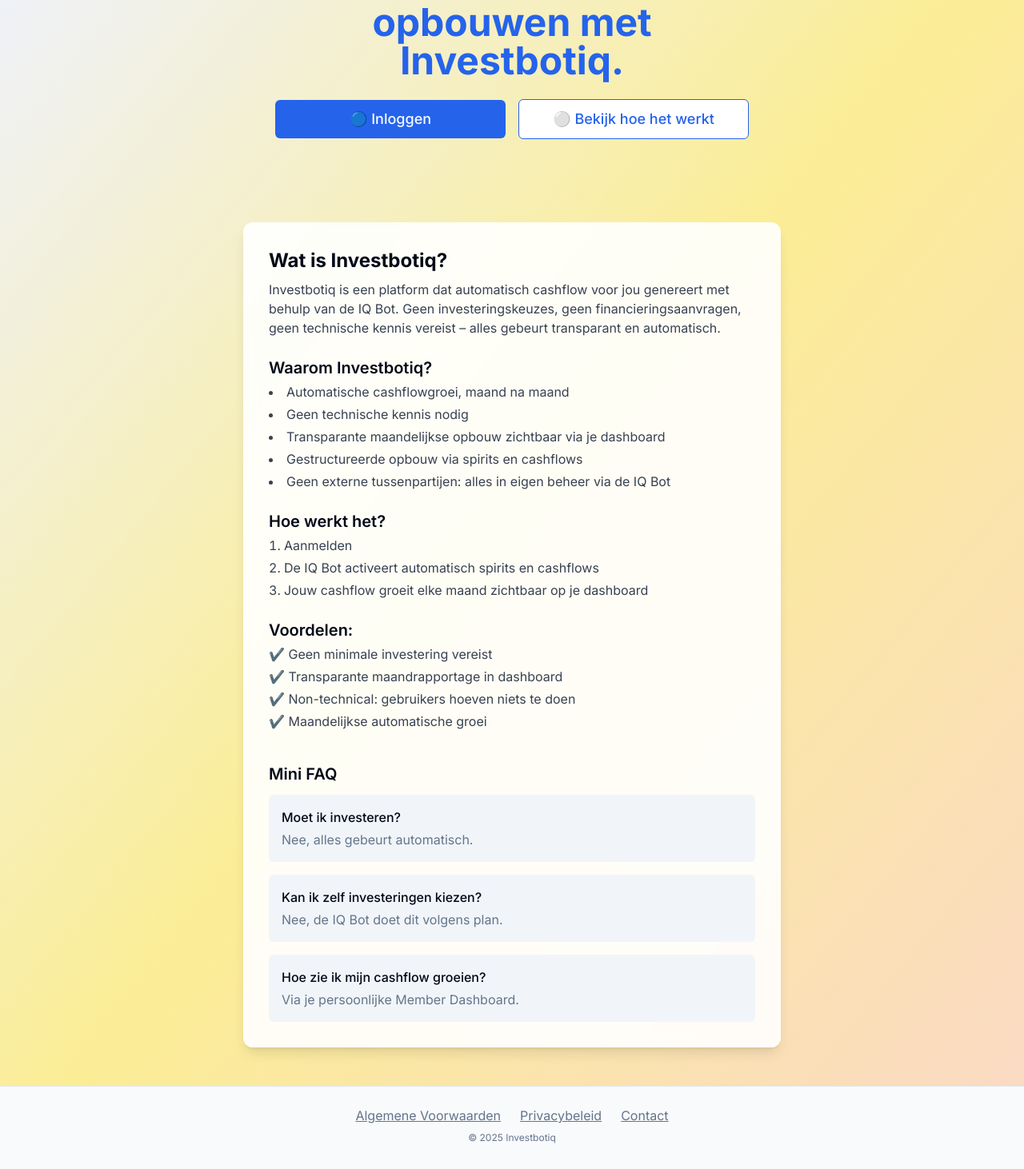
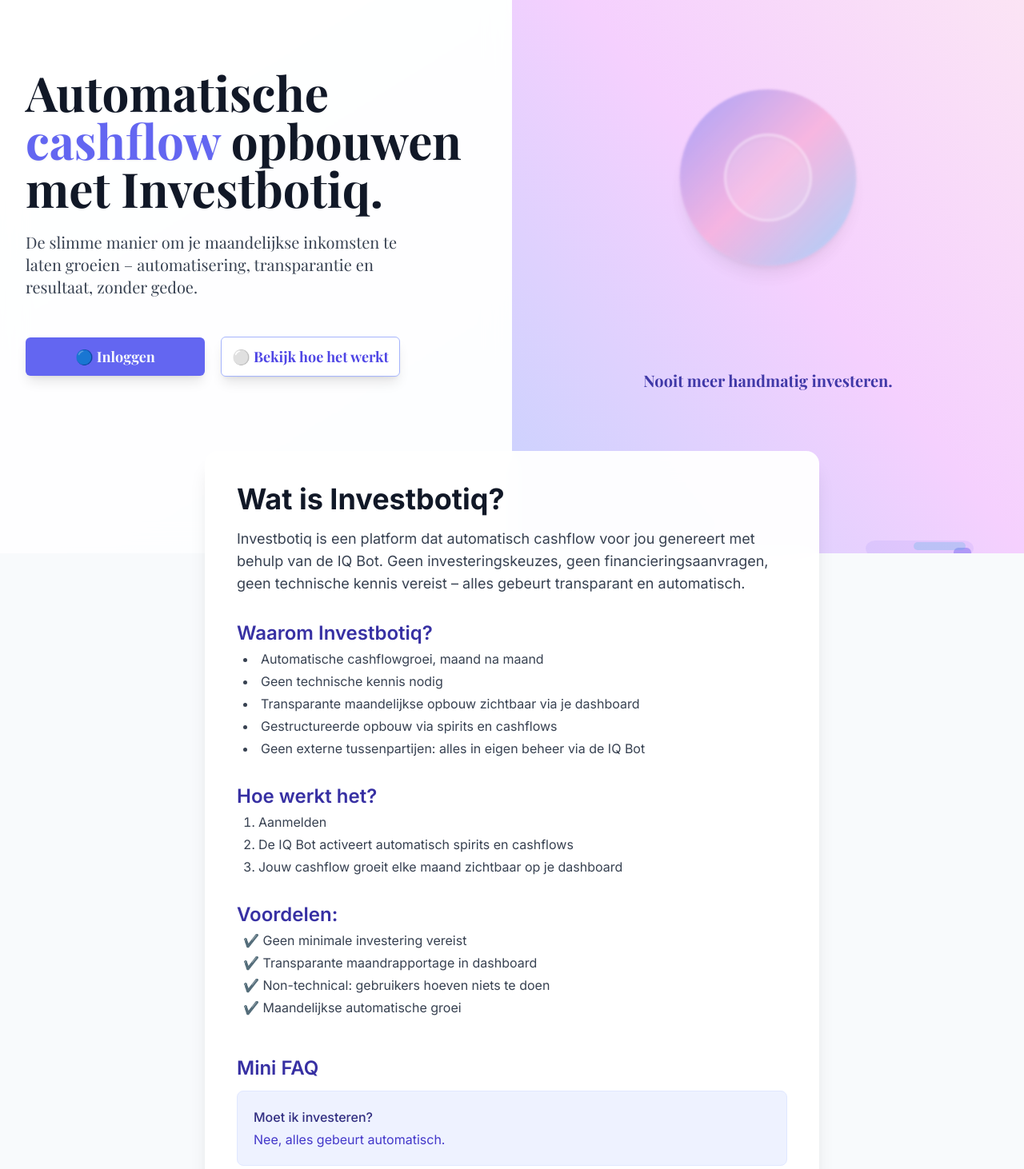
Before and after one commit to INVESTBOTIQ/INVESTBOTIQMAIN, a React (Vite) app: page / in a window 1280 px wide. Shown: the part 108-1570 px from the top of the page at 80% size. Built offline with nearby package versions, Linux system fonts and the light colour scheme.

Commit message:
feat: Improve home page design and animations
Refactor the home page to use a split-screen layout, add parallax scrolling, fade-in animations, smooth scrolling, and improve the hero section's visual appeal. Enhance button styles and incorporate a modern design with animated visuals.

```diff
--- a/index.html
+++ b/index.html
@@ -1,3 +1,4 @@
+
 <!DOCTYPE html>
 <html lang="en">
   <head>
@@ -6,15 +7,16 @@
     <title>investbotiq-insight-hub</title>
     <meta name="description" content="Lovable Generated Project" />
     <meta name="author" content="Lovable" />
-
     <meta property="og:title" content="investbotiq-insight-hub" />
     <meta property="og:description" content="Lovable Generated Project" />
     <meta property="og:type" content="website" />
     <meta property="og:image" content="https://lovable.dev/opengraph-image-p98pqg.png" />
-
     <meta name="twitter:card" content="summary_large_image" />
     <meta name="twitter:site" content="@lovable_dev" />
     <meta name="twitter:image" content="https://lovable.dev/opengraph-image-p98pqg.png" />
+
+    <!-- Playfair Display Google Font -->
+    <link rel="stylesheet" href="https://fonts.googleapis.com/css2?family=Playfair+Display:wght@400;700&display=swap">
   </head>
 
   <body>
--- a/package.json
+++ b/package.json
@@ -46,6 +46,7 @@
     "cmdk": "^1.0.0",
     "date-fns": "^3.6.0",
     "embla-carousel-react": "^8.3.0",
+    "framer-motion": "^12.7.4",
     "input-otp": "^1.2.4",
     "lucide-react": "^0.462.0",
     "next-themes": "^0.3.0",
--- a/src/pages/Home.tsx
+++ b/src/pages/Home.tsx
@@ -2,6 +2,7 @@
 import React, { useRef } from "react";
 import { Button } from "@/components/ui/button";
 import { Link } from "react-router-dom";
+import { motion, useAnimation, useInView, useScroll, useTransform } from "framer-motion";
 
 const FAQ = [
   {
@@ -18,92 +19,194 @@ const FAQ = [
   },
 ];
 
+// Kleine animated orb visual
+function OrbVisual() {
+  return (
+    <motion.div
+      initial={{ scale: 0.85, opacity: 0.6 }}
+      animate={{ scale: [0.85, 1.08, 0.98, 1], opacity: [0.65, 1, 0.7, 1] }}
+      transition={{
+        repeat: Infinity,
+        repeatType: "reverse",
+        duration: 3,
+        ease: "easeInOut",
+      }}
+      className="relative z-10"
+    >
+      <div className="w-48 h-48 md:w-64 md:h-64 rounded-full bg-gradient-to-br from-indigo-400 via-pink-300 to-sky-300 shadow-xl blur-[1px] flex items-center justify-center">
+        <div className="w-32 h-32 rounded-full bg-white/20 backdrop-blur-sm shadow-inner border-4 border-white/40" />
+      </div>
+    </motion.div>
+  );
+}
+
 export default function Home() {
+  // Section refs/controls
   const infoRef = useRef<HTMLDivElement>(null);
+  const { scrollY } = useScroll();
+  // Parallax: background moves slower than scroll
+  const yBG = useTransform(scrollY, [0, 400], [0, -70]);
 
+  // Smooth scroll naar info
   const handleScroll = () => {
     infoRef.current?.scrollIntoView({ behavior: "smooth" });
   };
 
+  // Fade-in helpers
+  function FadeIn({ children, className = "", delay = 0 }) {
     return (
-    <div className="min-h-screen flex flex-col bg-gradient-to-br from-[#eef2ff] via-[#fbed96] to-[#fad9c6]">
-      {/* Slogan + top actions */}
-      <div className="w-full max-w-2xl mx-auto text-center py-16 px-5">
-        <h1 className="text-4xl md:text-5xl font-extrabold text-primary mb-4">
-          Automatische cashflow opbouwen met Investbotiq.
+      <motion.div
+        initial={{ opacity: 0, y: 32 }}
+        whileInView={{ opacity: 1, y: 0 }}
+        viewport={{ once: true, amount: 0.7 }}
+        transition={{ duration: 0.9, delay }}
+        className={className}
+      >
+        {children}
+      </motion.div>
+    );
+  }
+
+  return (
+    <motion.div style={{ backgroundPositionY: yBG }}>
+      <div className="min-h-screen flex flex-col md:flex-row bg-gradient-to-br from-white via-[#eef2ff] to-indigo-100 font-playfair">
+        {/* LEFT: HERO */}
+        <div className="basis-1/2 flex flex-col items-center md:items-start justify-center px-8 py-20 md:py-0 bg-white/90 backdrop-blur-lg">
+          <FadeIn delay={0.03}>
+            <h1 className="text-4xl md:text-5xl lg:text-6xl font-extrabold text-gray-900 mb-6 leading-tight drop-shadow-sm text-left md:text-left">
+              Automatische <span className="text-indigo-500">cashflow</span> opbouwen <br className="hidden md:block"/> met Investbotiq.
             </h1>
-        <div className="flex flex-col md:flex-row items-center justify-center gap-4 mt-6 mb-10">
-          <Button className="w-72 text-lg py-6" asChild>
+          </FadeIn>
+          <FadeIn delay={0.16}>
+            <p className="mb-10 text-lg md:text-xl text-gray-700  max-w-lg text-left md:text-left">
+              De slimme manier om je maandelijkse inkomsten te laten groeien – automatisering, transparantie en resultaat, zonder gedoe.
+            </p>
+          </FadeIn>
+          <div className="flex flex-col md:flex-row items-center gap-5 mt-2 mb-7 w-full md:w-auto">
+            <FadeIn delay={0.23}>
+              <Button asChild
+                className="w-72 md:w-56 text-lg py-6 px-6 font-semibold shadow-lg bg-indigo-500 hover:bg-indigo-600 transition-all duration-300"
+              >
                 <Link to="/auth">🔵 Inloggen</Link>
               </Button>
+            </FadeIn>
+            <FadeIn delay={0.32}>
               <Button
-            className="w-72 text-lg py-6 border border-primary bg-white text-primary hover:bg-primary hover:text-white transition"
+                className="w-72 md:w-56 text-lg py-6 px-6 font-semibold border bg-white text-indigo-600 shadow-lg border-indigo-300 hover:bg-indigo-50 hover:text-indigo-700 transition-all duration-300"
                 variant="outline"
                 onClick={handleScroll}
               >
                 ⚪ Bekijk hoe het werkt
               </Button>
+            </FadeIn>
           </div>
         </div>
 
-      {/* Info section */}
-      <div ref={infoRef} className="mx-auto max-w-2xl w-full rounded-xl shadow-lg bg-white/90 backdrop-blur p-8 mt-0 mb-12">
-        {/* Wat is Investbotiq */}
-        <h2 className="text-2xl font-bold mb-2">Wat is Investbotiq?</h2>
-        <p className="mb-6 text-gray-700">
+        {/* RIGHT: COLOR + ORB ANIMATION */}
+        <div className="basis-1/2 relative flex flex-col justify-center items-center overflow-hidden bg-gradient-to-tr from-indigo-200 via-fuchsia-200 to-pink-100 md:min-h-screen min-h-[350px] py-12 px-4">
+          <OrbVisual />
+          <motion.div
+            initial={{ opacity: 0, x: 40 }}
+            animate={{ opacity: 0.75, x: 0 }}
+            transition={{ duration: 1.4, delay: 0.7 }}
+            className="absolute -bottom-6 right-12 z-0 hidden md:block"
+          >
+            <svg width="150" height="40">
+              <rect width="135" height="20" rx="12" fill="#9b87f533" />
+              <rect x="110" y="9" width="22" height="12" rx="6" fill="#9b87f5" />
+              <rect x="60" y="2" width="65" height="10" rx="5" fill="#1EAEDB44" />
+            </svg>
+          </motion.div>
+          <motion.div
+            initial={{ opacity: 0, y: 24 }}
+            animate={{ opacity: 0.95, y: 0 }}
+            transition={{ duration: 2.1, delay: 1.2 }}
+            className="mt-14 md:mt-28 text-indigo-800 font-semibold text-xl max-w-xs text-center z-10"
+          >
+            Nooit meer handmatig investeren.
+          </motion.div>
+        </div>
+      </div>
+
+      {/* INFO SECTION (parallax fade-in) */}
+      <div
+        ref={infoRef}
+        className="mx-auto max-w-3xl w-full rounded-2xl shadow-xl bg-white/95 backdrop-blur-lg p-10 mt-[-55px] md:-mt-32 z-30 relative animate-fade-in"
+        style={{ position: "relative" }}
+      >
+        <FadeIn delay={0.13}>
+          <h2 className="text-3xl md:text-4xl font-bold mb-4 text-gray-900">Wat is Investbotiq?</h2>
+        </FadeIn>
+        <FadeIn delay={0.24}>
+          <p className="mb-8 text-lg text-gray-700">
             Investbotiq is een platform dat automatisch cashflow voor jou genereert met behulp van de IQ Bot. Geen investeringskeuzes, geen financieringsaanvragen, geen technische kennis vereist – alles gebeurt transparant en automatisch.
           </p>
+        </FadeIn>
 
-        {/* Waarom investbotiq */}
-        <h3 className="text-xl font-semibold mb-1">Waarom Investbotiq?</h3>
-        <ul className="mb-6 list-disc list-inside space-y-1 text-gray-700">
+        <FadeIn delay={0.30}>
+          <h3 className="text-2xl font-semibold mb-1 text-indigo-800">Waarom Investbotiq?</h3>
+        </FadeIn>
+        <FadeIn delay={0.36}>
+          <ul className="mb-8 list-disc list-inside space-y-1 text-gray-700 pl-2">
             <li>Automatische cashflowgroei, maand na maand</li>
             <li>Geen technische kennis nodig</li>
             <li>Transparante maandelijkse opbouw zichtbaar via je dashboard</li>
             <li>Gestructureerde opbouw via spirits en cashflows</li>
             <li>Geen externe tussenpartijen: alles in eigen beheer via de IQ Bot</li>
           </ul>
+        </FadeIn>
 
-        {/* Hoe werkt het */}
-        <h3 className="text-xl font-semibold mb-1">Hoe werkt het?</h3>
-        <ol className="mb-6 list-decimal list-inside space-y-1 text-gray-700">
+        <FadeIn delay={0.42}>
+          <h3 className="text-2xl font-semibold mb-1 text-indigo-800">Hoe werkt het?</h3>
+        </FadeIn>
+        <FadeIn delay={0.48}>
+          <ol className="mb-8 list-decimal list-inside space-y-1 text-gray-700 pl-2">
             <li>Aanmelden</li>
             <li>De IQ Bot activeert automatisch spirits en cashflows</li>
             <li>Jouw cashflow groeit elke maand zichtbaar op je dashboard</li>
           </ol>
+        </FadeIn>
 
-        {/* Voordelen */}
-        <h3 className="text-xl font-semibold mb-1">Voordelen:</h3>
-        <ul className="mb-6 list-none space-y-1 text-gray-700">
+        <FadeIn delay={0.54}>
+          <h3 className="text-2xl font-semibold mb-1 text-indigo-800">Voordelen:</h3>
+        </FadeIn>
+        <FadeIn delay={0.60}>
+          <ul className="mb-8 list-none space-y-1 text-gray-700 pl-2">
             <li>✔️ Geen minimale investering vereist</li>
             <li>✔️ Transparante maandrapportage in dashboard</li>
             <li>✔️ Non-technical: gebruikers hoeven niets te doen</li>
             <li>✔️ Maandelijkse automatische groei</li>
           </ul>
+        </FadeIn>
 
-        {/* FAQ */}
-        <div className="mt-10">
-          <h3 className="text-xl font-semibold mb-3">Mini FAQ</h3>
+        <div className="mt-12">
+          <FadeIn delay={0.666}>
+            <h3 className="text-2xl font-semibold mb-3 text-indigo-800">
+              Mini FAQ
+            </h3>
+          </FadeIn>
           <div className="space-y-4">
             {FAQ.map((f, i) => (
-              <div key={i} className="bg-muted rounded-md p-4">
-                <p className="font-medium mb-1">{f.question}</p>
-                <p className="text-muted-foreground">{f.answer}</p>
+              <FadeIn delay={0.68 + 0.04 * i} key={f.question}>
+                <div className="bg-indigo-50 rounded-lg p-5 border border-indigo-100">
+                  <p className="font-medium text-indigo-900 mb-1">{f.question}</p>
+                  <p className="text-indigo-700">{f.answer}</p>
                 </div>
+              </FadeIn>
             ))}
           </div>
         </div>
       </div>
 
-      {/* Footer */}
-      <footer className="py-6 mt-auto bg-background border-t text-center text-muted-foreground">
+      {/* FOOTER */}
+      <footer className="py-8 mt-24 bg-[#1A1F2C] text-center text-white font-medium border-t border-indigo-900 shadow-inner">
         <div className="flex flex-wrap items-center justify-center gap-6">
-          <a href="#" className="underline">Algemene Voorwaarden</a>
-          <a href="#" className="underline">Privacybeleid</a>
-          <a href="#" className="underline">Contact</a>
+          <a href="#" className="underline hover:text-pink-200 transition">Algemene Voorwaarden</a>
+          <a href="#" className="underline hover:text-pink-200 transition">Privacybeleid</a>
+          <a href="#" className="underline hover:text-pink-200 transition">Contact</a>
         </div>
-        <div className="mt-2 text-xs">© {new Date().getFullYear()} Investbotiq</div>
+        <div className="mt-4 text-xs text-indigo-200">© {new Date().getFullYear()} Investbotiq</div>
       </footer>
-    </div>
+    </motion.div>
   );
 }
--- a/tailwind.config.ts
+++ b/tailwind.config.ts
@@ -1,4 +1,3 @@
-
 import type { Config } from "tailwindcss";
 
 export default {
@@ -104,7 +103,8 @@ export default {
 				'fade-in': 'fade-in 0.3s ease-out'
 			},
 			fontFamily: {
-				sans: ['Inter', 'sans-serif']
+				sans: ['Inter', 'sans-serif'],
+				playfair: ['Playfair Display', 'serif'], // Modern font voor Home
 			}
 		}
 	},
```
Also changed, not shown: 1 other file (tests, documents, lock files or other folders). Lines whose indentation alone changed are shown as unchanged.
